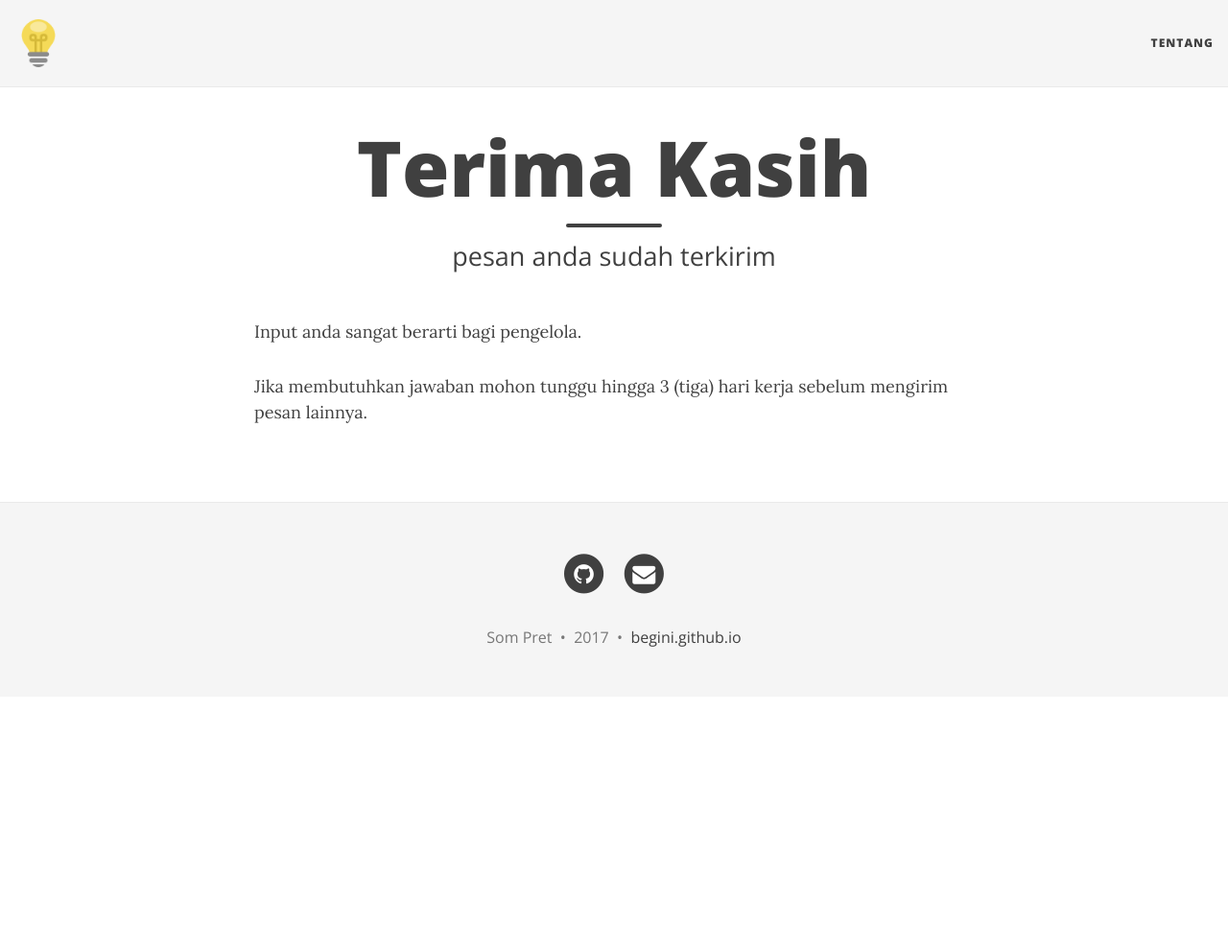
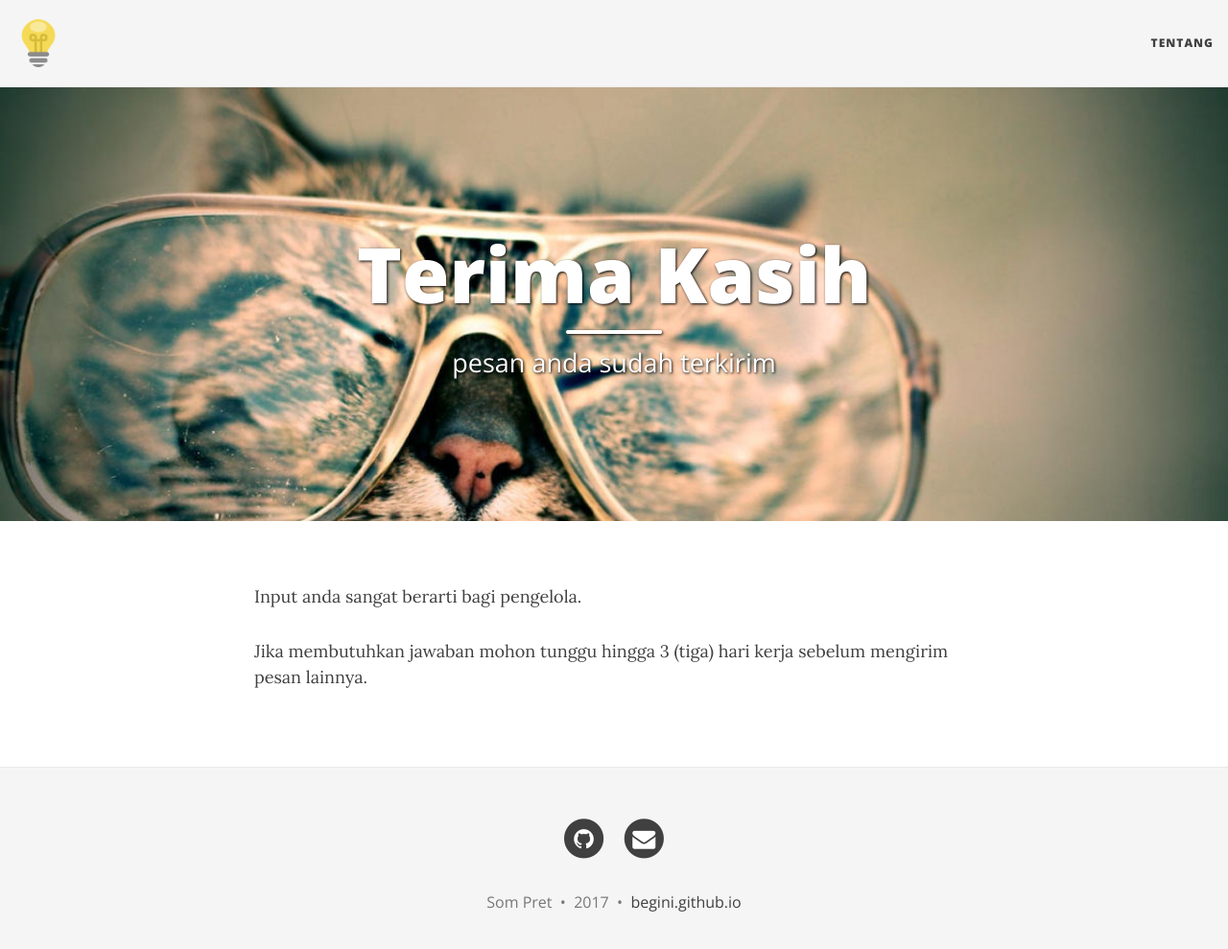
Before and after one commit to begini/begini.github.io, a Jekyll site: the page built from thanks.md, in a window 1280 px wide and 1002 px high. Shown: the top 989 px of the window at 96% size. Built offline with Jekyll 4.4.1, drawn with Linux system fonts in a browser that asks for light colours; nearby versions of some CDN libraries.

Commit message:
update few things

```diff
--- a/thanks.md
+++ b/thanks.md
@@ -2,6 +2,7 @@
 layout: page
 title: Terima Kasih
 subtitle: pesan anda sudah terkirim
+bigimg: "/img/big/smilingcat.jpg"
 ---
 
 Input anda sangat berarti bagi pengelola.
```
Also changed, not shown: contact.md (+3 -0 lines), README.md, img/big/contact.jpg (added), img/big/smilingcat.jpg (added).
